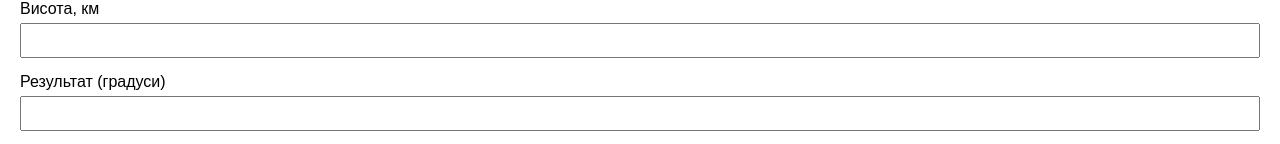
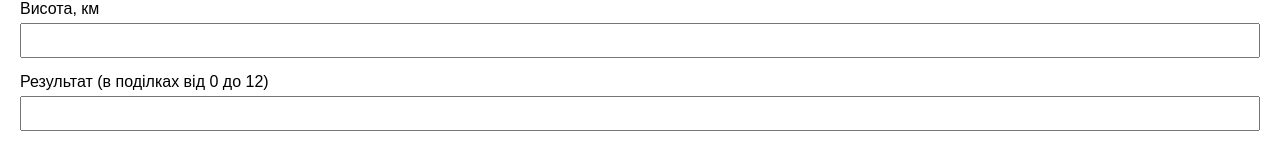
Before and after one commit to proutorov/proutorov.github.io, a plain HTML site: page кутовий калькулятор.html in a window 1280 px wide. Shown: the part 153-297 px from the top of the page. Drawn offline with Linux system fonts and the light colour scheme.

Commit message:
Update кутовий калькулятор.html

```diff
--- a/кутовий калькулятор.html
+++ b/кутовий калькулятор.html
@@ -44,7 +44,7 @@
         <input type="text" id="height" name="height">
     </div>
     <div class="form-group">
-        <label for="result">Результат (градуси)</label>
+        <label for="result">Результат (в поділках від 0 до 12)</label>
         <input type="text" id="result" name="result" readonly>
     </div>
     <button onclick="calculateAngle()">Обчислити</button>
```
